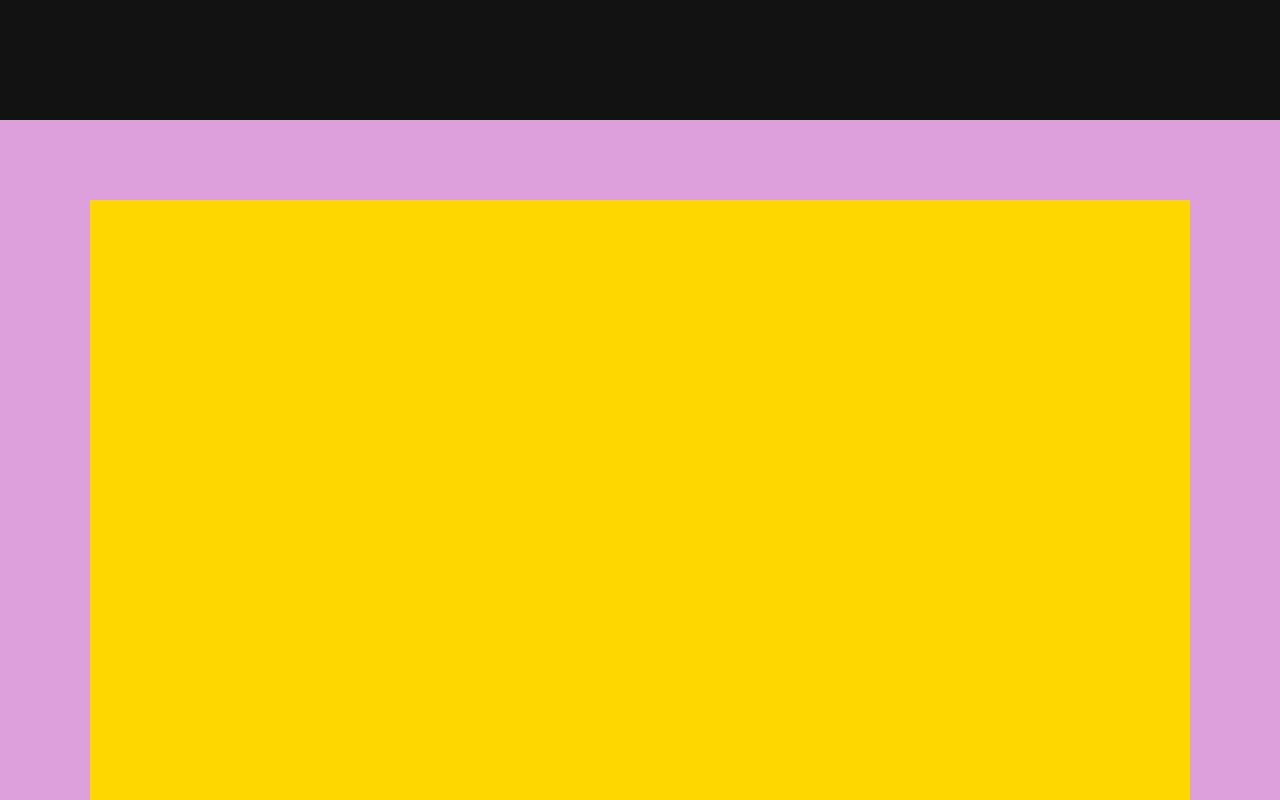
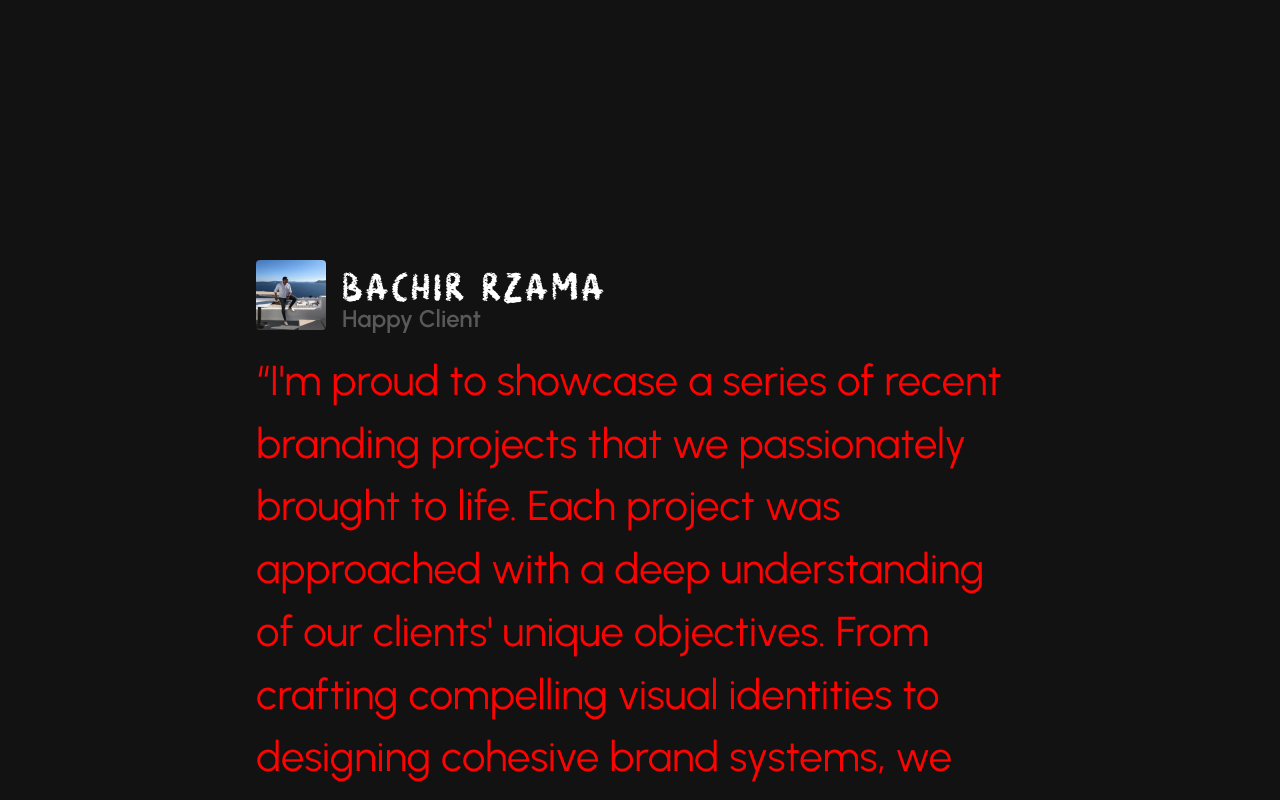
Before and after one commit to ivantrejoc/zoerowebsite, a React (Vite) app: page /experiments in a window 1280 px wide. Shown: the part 4820-5620 px from the top of the page. Built offline with nearby package versions, Linux system fonts and the light colour scheme.

Commit message:
testimony-section

```diff
--- a/src/pages/Experiments.jsx
+++ b/src/pages/Experiments.jsx
@@ -1,4 +1,4 @@
-import { Box, Typography, Grid } from "@mui/material";
+import { Box, Typography, Grid, Avatar } from "@mui/material";
 import { useTheme } from "@emotion/react";
 import xicon from "../assets/icons/x-icon.svg";
 import cellphonesImage from "../assets/img/frame-300.png";
@@ -8,6 +8,7 @@ import exeGrid2 from "../assets/img/exe-grid-2.png";
 import exeGrid3 from "../assets/img/exe-grid-3.png";
 import exeGrid4 from "../assets/img/exe-grid-4.png";
 import exeScreenshots from "../assets/img/exe-screenshots.png";
+import bachirAvatar from "../assets/img/bachir-avatar.png";
 
 const Experiments = () => {
   const theme = useTheme();
@@ -404,7 +405,6 @@ const Experiments = () => {
       <Box
         id="testimony-container"
         sx={{
-          background: "plum",
           display: "flex",
           justifyContent: "center",
           alignItems: "center",
@@ -419,17 +419,63 @@ const Experiments = () => {
       >
         <Box
           sx={{
-            background: "gold",
             display: "flex",
             justifyContent: "stretch",
             alignItems: "start",
             flexDirection: "column",
             position: "relative",
-            width: "86%",
-            height: "80%",
-            margin: "0 7vw 0 7vw"
-
-          }}></Box>
+            width: "60%",
+            height: "65%",
+            margin: "0 20vw 0 20vw"
+          }}
+        >
+          <Box
+            id="client-avatar-container"
+            sx={{ display: "flex", gap: 2, marginBottom: 2 }}
+          >
+            <Box id="client-photo-container">
+              <Avatar
+                alt="bachir-rzama"
+                src={bachirAvatar}
+                variant="rounded"
+                sx={{
+                  width: "4.375rem",
+                  height: "4.375rem",
+                  flexShrink: "0"
+                }}
+              />
+            </Box>
+            <Box id="client-name-container">
+              <p id="name">Bachir RZAMA</p>
+              <Typography
+                variant="workPosition"
+                component="p"
+                sx={{ margin: 0 }}
+              >
+                Happy Client
+              </Typography>
+            </Box>
+          </Box>
+          <Typography
+            variant="text"
+            component="p"
+            sx={{
+              color: "#FF0303",
+              fontFamily: "Urbanist",
+              fontSize: "2.61244rem",
+              fontStyle: "normal",
+              fontWeight: "400",
+              lineHeight: "150%"
+            }}
+          >
+            “I'm proud to showcase a series of recent branding projects that we
+            passionately brought to life. Each project was approached with a
+            deep understanding of our clients' unique objectives. From crafting
+            compelling visual identities to designing cohesive brand systems, we
+            ensured that every element resonated authentically with our clients'
+            target audiences.”
+          </Typography>
+        </Box>
       </Box>
     </Box>
   );
```
Also changed, not shown: src/assets/img/bachir-avatar.png (added).
